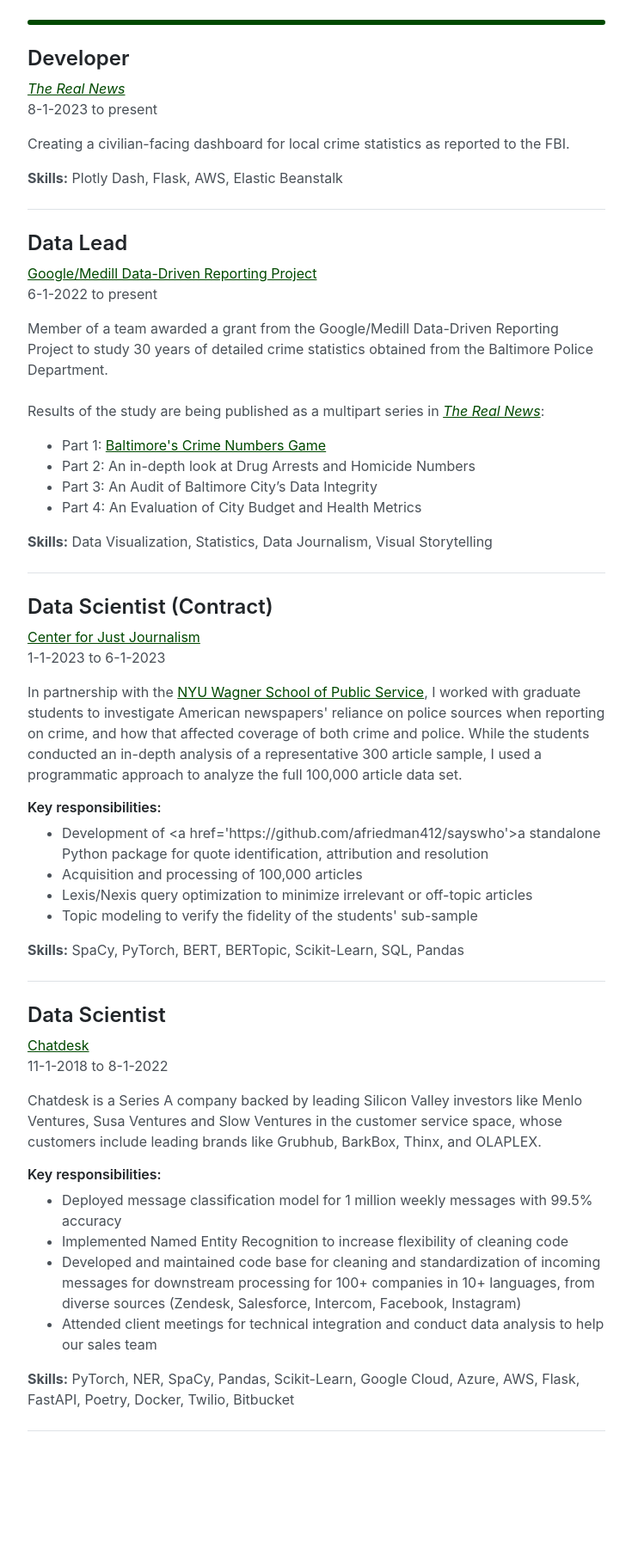
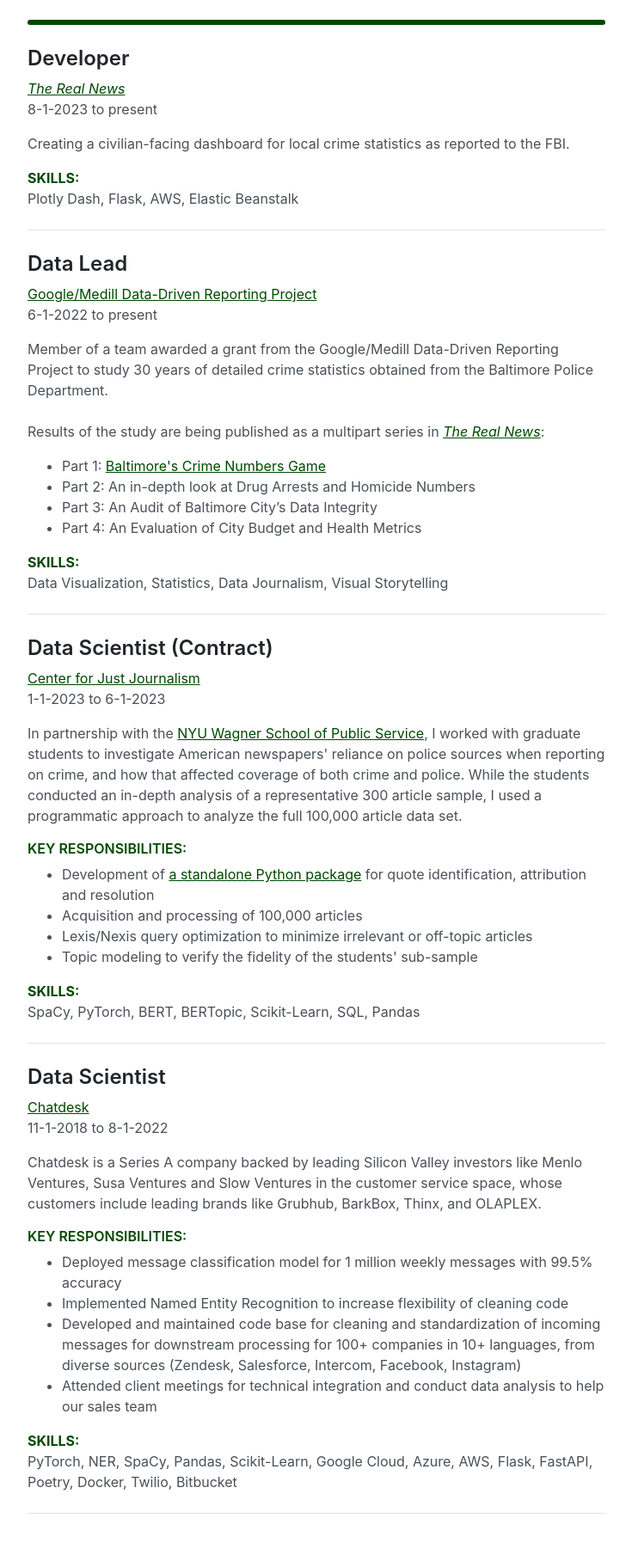
Before and after one commit to afriedman412/lookatme, a Flask app: page /work in a window 1280 px wide. Shown: the part 282-2091 px from the top of the page at 86% size, without its empty margins (272-1007 px from the left). Before the commit the page ends 1947 px from the top, so only its background shows below. Run offline with Flask 3, Linux system fonts and the light colour scheme.

Commit message:
some template stuff

```diff
--- a/app/page_data.py
+++ b/app/page_data.py
@@ -48,7 +48,7 @@ entries = [
                 "url": "https://twitter.com/notrivia"
             }
         ],
-        "synopsis": "We tracked the rate of use of “officer-involved” and similar exonerative language across 20 years of American reporting on police violence. I was responsible for data acquistion and analysis, which involved TKTKTK",
+        "synopsis": "We tracked the rate of use of “officer-involved” and similar exonerative language across 20 years of American reporting on police violence.",
         "tags": [
             "data",
             "writing"
@@ -209,7 +209,7 @@ entries = [
         "end_date": "6-1-2023",
         "synopsis": """In partnership with the <a href='https://wagner.nyu.edu/'>NYU Wagner School of Public Service</a>, I worked with graduate students to investigate American newspapers' reliance on police sources when reporting on crime, and how that affected coverage of both crime and police. While the students conducted an in-depth analysis of a representative 300 article sample, I used a programmatic approach to analyze the full 100,000 article data set.""",
         "responsibilities": [
-            "Development of <a href='https://github.com/afriedman412/sayswho'>a standalone Python package for quote identification, attribution and resolution",
+            "Development of <a href='https://github.com/afriedman412/sayswho'>a standalone Python package</a> for quote identification, attribution and resolution",
             "Acquisition and processing of 100,000 articles",
             "Lexis/Nexis query optimization to minimize irrelevant or off-topic articles",
             "Topic modeling to verify the fidelity of the students' sub-sample"
--- a/app/static/styles/styles.css
+++ b/app/static/styles/styles.css
@@ -19,6 +19,7 @@
     --teal: #12b886;
     --green: #40c057;
     --dark-green: rgb(0, 73, 0);
+    --dark-plum: rgb(83, 0, 67);
     --yellow: #fab005;
     --orange: #fd7e14;
     --blue-300: #74c0fc;
@@ -97,6 +98,10 @@ img {
     display: inline-block;
     vertical-align: top; /* Adjust vertical alignment if needed */
     margin-right: 10px; /* Add some spacing between images */
+}
+
+.skill {
+    color: var(--dark-green)
 }
 
 hr.new5 {
--- a/app/templates/page.html
+++ b/app/templates/page.html
@@ -8,16 +8,16 @@
 
 {% macro skills(e) %}
 {% if 'skills' in e %}
-    <b>Skills:</b> {{ e.skills | join(", ") }}
+    <span class="skill"><b>SKILLS:</b></span><br> {{ e.skills | join(", ") }}
 {% endif %}
 {% endmacro %}
 
 {% macro responsibilities(e) %}
 {% if 'responsibilities' in e %}
-    <h4>Key responsibilities:</h4>
+    <h4 class="skill">KEY RESPONSIBILITIES:</h4>
     <ul>
         {% for r in e.responsibilities %}
-        <li>{{ r }}</li>
+        <li>{{ r | safe }}</li>
         {% endfor %}
     </ul>
 {% endif %}
```
